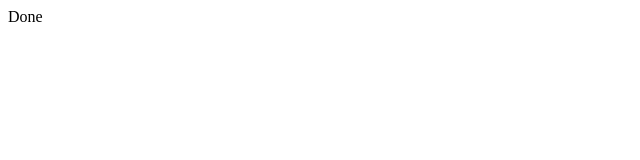
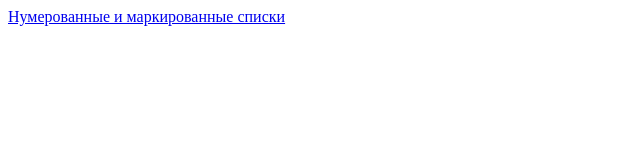
Before and after one commit to Zackpav/HTML-Projects, a plain HTML site: page index.html in a window 1280 px wide. Shown: the whole page, without its empty margins (0-640 px from the left). Drawn offline with Linux system fonts and the light colour scheme.

Commit message:
Update index.html

```diff
--- a/index.html
+++ b/index.html
@@ -1,6 +1,6 @@
 <!DOCTYPE html>
 <html>
 <body>
-Done
+<a href="a.html">Нумерованные и маркированные списки</a>
 </body>
 </html>
```
